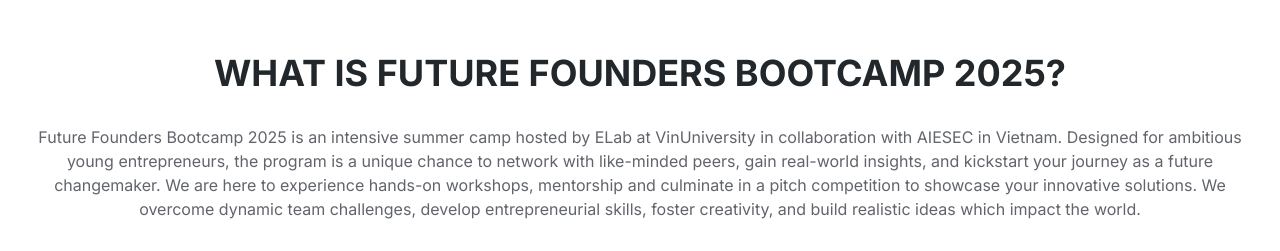
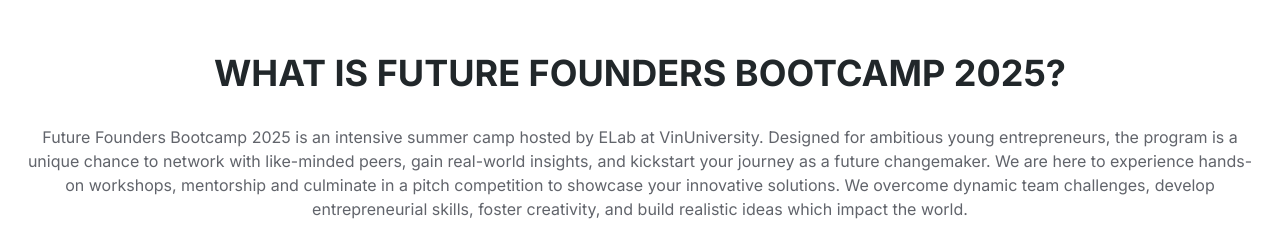
Before and after one commit to khanhngoo/FFL2025-next.js-supabase, a Next.js app: page / in a window 1280 px wide. Shown: the part 900-1151 px from the top of the page. Built offline with nearby package versions, Linux system fonts and the light colour scheme.

Commit message:
fix tempt remove AIESEC part

```diff
--- a/app/about/page.tsx
+++ b/app/about/page.tsx
@@ -83,7 +83,7 @@
           </section>
 
           {/* About AIESEC Section */}
-          <section className="mb-16">
+          {/* <section className="mb-16">
             <h2 className="text-2xl font-bold text-[#21272a] mb-6">About AIESEC</h2>
               <div className="flex flex-col gap-2">
                     <h3 className="text-xl font-bold text-[#2529ff]">By Youth, For Youth
@@ -135,7 +135,7 @@
 
 
 
-          </section>
+          </section> */}
 
           {/* Call to Action */}
           <section className="text-center">
@@ -236,7 +236,7 @@
         </section>
 
         {/* About AIESEC Section */}
-        <section className="mb-16">
+        {/*<section className="mb-16">
           <h2 className="text-2xl font-bold text-[#21272a] mb-6">About AIESEC</h2>
             <div className="grid lg:grid-cols-[1fr_400px] gap-2 h-auto">
               <div className="flex flex-col gap-4">
@@ -289,7 +289,7 @@
               className="rounded-lg w-full h-auto"
             />
             </div>
-        </section>
+        </section> */}
 
         {/* Call to Action */}
         <section className="text-center">
--- a/app/apply/form/page.tsx
+++ b/app/apply/form/page.tsx
@@ -449,7 +449,7 @@
 
               <div className="space-y-2">
                 <label className="text-sm text-[#61646b]">
-                  What activities are you most excited to participate in? (maximum 300 words)
+                  What activities are you most excited to participate in? (maximum 300 words) <span className="text-red-500">*</span>
                 </label>
                 <Textarea
                   name="activities"
--- a/app/faq/page.tsx
+++ b/app/faq/page.tsx
@@ -96,12 +96,12 @@
   {
     question: "What is Future Founders Bootcamp 2025?",
     answer:
-      "Future Founders Bootcamp 2025 is an intensive summer camp hosted by ELab at VinUniversity in collaboration with AIESEC in Vietnam. The program offers an immersive experience designed for aspiring young entrepreneurs to develop essential entrepreneurial skills, foster creativity, and build impactful ideas.",
+      "Future Founders Bootcamp 2025 is an intensive summer camp hosted by ELab at VinUniversity. The program offers an immersive experience designed for aspiring young entrepreneurs to develop essential entrepreneurial skills, foster creativity, and build impactful ideas.",
   },
   {
     question: "Which organization will host Future Founders Bootcamp 2025?",
     answer:
-      "The program is co-hosted by ELab at VinUniversity and AIESEC in Vietnam. These organizations work together to provide a comprehensive entrepreneurship program that combines academic excellence with practical industry experience.",
+      "The program is co-hosted by ELab at VinUniversity. These organizations work together to provide a comprehensive entrepreneurship program that combines academic excellence with practical industry experience.",
   },
   {
     question: "Who is eligible for Future Founders Bootcamp 2025?",
--- a/app/information/page.tsx
+++ b/app/information/page.tsx
@@ -8,14 +8,14 @@
   return (
     <div className="min-h-screen bg-white">
       <main className="container mx-auto px-6 py-12">
-        <h1 className="text-4xl font-bold text-[#21272a] mb-12">FUTURE FOUNDERS LAUNCHPAD 2025</h1>
+        <h1 className="text-4xl font-bold text-[#21272a] mb-12">FUTURE FOUNDERS BOOTCAMP 2025</h1>
 
         <div className="grid lg:grid-cols-[1fr_1.5fr] gap-8 mb-16">
           <div className="bg-[#2529ff] aspect-video rounded-lg" />
           <div className="text-[#61646b] space-y-4">
             <p>
-              Future Founders Launchpad 2025 is a dynamic summer camp co-hosted by ELab at VinUniversity and AIESEC in
-              Vietnam. The program offers an immersive experience designed for aspiring young entrepreneurs to develop
+              Future Founders Bootcamp 2025 is a dynamic summer camp co-hosted by ELab at VinUniversity.
+              The program offers an immersive experience designed for aspiring young entrepreneurs to develop
               essential entrepreneurial skills, foster creativity, and build impactful ideas. Participants will engage
               in hands-on workshops, mentorship sessions, and team challenges, culminating in a pitch competition to
               showcase their innovative solutions. This camp is the perfect opportunity to connect with like-minded
@@ -38,7 +38,7 @@
         <section className="mb-16">
           <h2 className="text-2xl font-bold text-[#21272a] mb-4">Eligibility</h2>
           <p className="text-[#61646b] mb-4">
-            The Future Founders Launchpad 2025 program is open to all high school students, and the program is taught
+            The Future Founders Bootcamp 2025 program is open to all high school students, and the program is taught
             entirely in English.
           </p>
           <p className="text-[#61646b] mb-2">In order to take part in the Summer program, students must:</p>
--- a/app/page.tsx
+++ b/app/page.tsx
@@ -36,8 +36,8 @@
         <div className="container mx-auto px-6">
           <h2 className="text-center text-4xl font-bold text-[#21272a] mb-8">WHAT IS FUTURE FOUNDERS BOOTCAMP 2025?</h2>
           <p className="text-[#61646b] mb-8 mx-auto text-center">
-            Future Founders Bootcamp 2025 is an intensive summer camp hosted by ELab at VinUniversity in collaboration
-            with AIESEC in Vietnam. Designed for ambitious young entrepreneurs, the program is a unique chance to
+            Future Founders Bootcamp 2025 is an intensive summer camp hosted by ELab at VinUniversity.
+            Designed for ambitious young entrepreneurs, the program is a unique chance to
             network with like-minded peers, gain real-world insights, and kickstart your journey as a future
             changemaker. We are here to experience hands-on workshops, mentorship and culminate in a pitch competition
             to showcase your innovative solutions. We overcome dynamic team challenges, develop entrepreneurial skills,
--- a/app/payment/error/page.tsx
+++ b/app/payment/error/page.tsx
@@ -14,8 +14,8 @@
           <h1 className="text-4xl font-bold text-[#21272a]">PAYMENT UNSUCCESSFUL</h1>
 
           <p className="text-[#61646b] max-w-2xl mx-auto">
-            Future Founders Launchpad 2025 is an intensive summer camp hosted by ELab at VinUniversity in collaboration
-            with AIESEC in Vietnam. Designed for ambitious young entrepreneurs, the program is a unique chance to
+            Future Founder Bootcamp 2025 is an intensive summer camp hosted by ELab at VinUniversity.
+            Designed for ambitious young entrepreneurs, the program is a unique chance to
             network with like-minded peers, gain real-world insights, and kickstart your journey as a future
             changemaker. We are here to experience hands-on workshops, mentorship and culminate in a pitch competition
             to showcase your innovative solutions. We overcome dynamic team challenges, develop entrepreneurial skills,
--- a/app/payment/success/page.tsx
+++ b/app/payment/success/page.tsx
@@ -48,7 +48,7 @@
 
       <h1 className="text-4xl font-bold text-[#21272a]">PAYMENT SUCCESSFUL</h1>
 
-      <h2 className="text-2xl font-medium text-[#21272a]">Thank you for applying to Future Founder Launchpad!</h2>
+      <h2 className="text-2xl font-medium text-[#21272a]">Thank you for applying to Future Founder Bootcamp!</h2>
 
       <p className="text-[#61646b] max-w-2xl mx-auto">
         A confirmation of the application will be sent to your email as soon as possible. Please check your inbox
```
